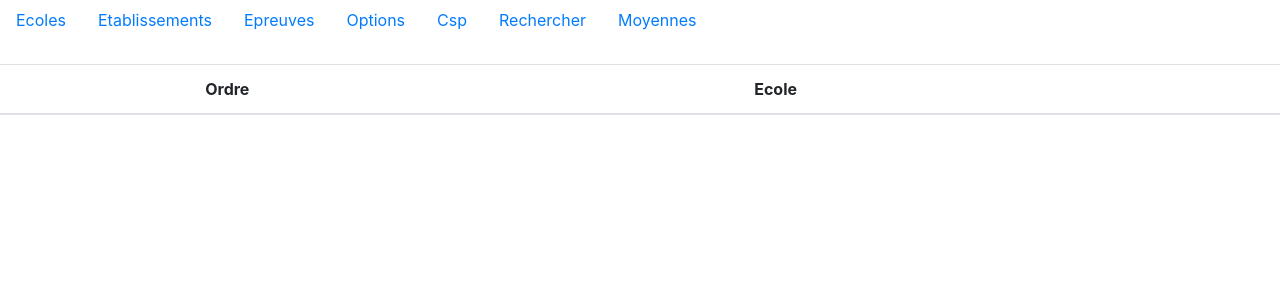
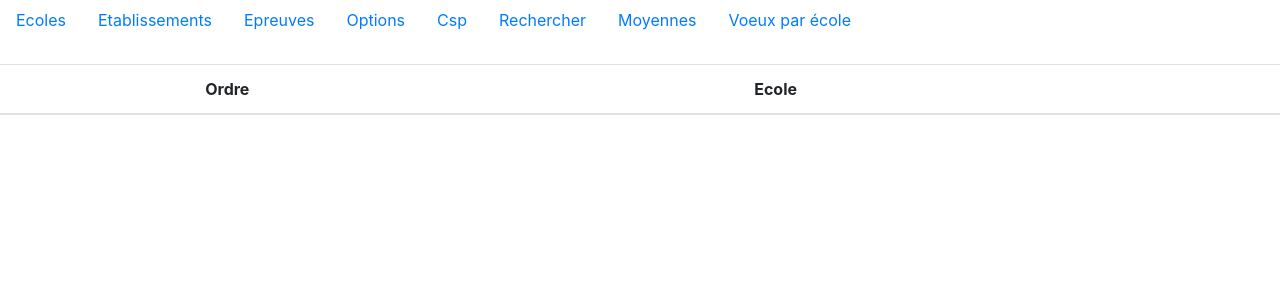
Before and after one commit to Jcz125/exam-results-app, a Flask app: page /voeux/1 in a window 1280 px wide. Shown: the top 300 px of the page. Run offline with Flask 2, Linux system fonts and the light colour scheme; data that the repository does not hold is empty; some libraries are stand-ins or nearby versions.

Commit message:
add nav voeuxparecole

```diff
--- a/web/templates/liste_candidat.html
+++ b/web/templates/liste_candidat.html
@@ -42,6 +42,9 @@
       </li>
       <li class="nav-item">
         <a class="nav-link " href="/moyenne_forms">Moyennes</a>
+      </li>
+      <li class="nav-item">
+        <a class="nav-link " href="/voeuxparecole">Voeux par école</a>
       </li>
   </ul>
 
--- a/web/templates/liste_classement.html
+++ b/web/templates/liste_classement.html
@@ -32,6 +32,9 @@
       <li class="nav-item">
         <a class="nav-link " href="/moyenne_forms">Moyennes</a>
       </li>
+      <li class="nav-item">
+        <a class="nav-link " href="/voeuxparecole">Voeux par école</a>
+      </li>
   </ul>
     <br>
     <table class="table table-striped">
--- a/web/templates/liste_csp.html
+++ b/web/templates/liste_csp.html
@@ -32,6 +32,9 @@
       <li class="nav-item">
         <a class="nav-link " href="/moyenne_forms">Moyennes</a>
       </li>
+      <li class="nav-item">
+        <a class="nav-link " href="/voeuxparecole">Voeux par école</a>
+      </li>
   </ul>
   <br>
   <table class="table table-striped">
--- a/web/templates/liste_ecole.html
+++ b/web/templates/liste_ecole.html
@@ -31,6 +31,9 @@
       <li class="nav-item">
         <a class="nav-link " href="/moyenne_forms">Moyennes</a>
       </li>
+      <li class="nav-item">
+        <a class="nav-link " href="/voeuxparecole">Voeux par école</a>
+      </li>
   </ul>
   <br>
 
--- a/web/templates/liste_epreuve.html
+++ b/web/templates/liste_epreuve.html
@@ -32,6 +32,9 @@
       <li class="nav-item">
         <a class="nav-link " href="/moyenne_forms">Moyennes</a>
       </li>
+      <li class="nav-item">
+        <a class="nav-link " href="/voeuxparecole">Voeux par école</a>
+      </li>
   </ul>
 <br>
   <table class="table table-striped">
--- a/web/templates/liste_etablissement.html
+++ b/web/templates/liste_etablissement.html
@@ -45,6 +45,9 @@ td{
       </li>
       <li class="nav-item">
         <a class="nav-link " href="/moyenne_forms">Moyennes</a>
+      </li>
+      <li class="nav-item">
+        <a class="nav-link " href="/voeuxparecole">Voeux par école</a>
       </li>
 
   </ul>
--- a/web/templates/liste_notes.html
+++ b/web/templates/liste_notes.html
@@ -31,6 +31,9 @@
       </li>
       <li class="nav-item">
         <a class="nav-link " href="/moyenne_forms">Moyennes</a>
+      </li>
+      <li class="nav-item">
+        <a class="nav-link " href="/voeuxparecole">Voeux par école</a>
       </li>
   </ul>
 
--- a/web/templates/liste_option.html
+++ b/web/templates/liste_option.html
@@ -32,6 +32,9 @@
       <li class="nav-item">
         <a class="nav-link " href="/moyenne_forms">Moyennes</a>
       </li>
+      <li class="nav-item">
+        <a class="nav-link " href="/voeuxparecole">Voeux par école</a>
+      </li>
   </ul>
  <br>
  <table class="table table-striped">
--- a/web/templates/liste_voeux.html
+++ b/web/templates/liste_voeux.html
@@ -32,6 +32,9 @@
       <li class="nav-item">
         <a class="nav-link " href="/moyenne_forms">Moyennes</a>
       </li>
+      <li class="nav-item">
+        <a class="nav-link " href="/voeuxparecole">Voeux par école</a>
+      </li>
   </ul>
 
     <br>
--- a/web/templates/moyenne_epreuve_etab.html
+++ b/web/templates/moyenne_epreuve_etab.html
@@ -31,6 +31,9 @@
       </li>
       <li class="nav-item">
         <a class="nav-link " href="/moyenne_forms">Moyennes</a>
+      </li>
+      <li class="nav-item">
+        <a class="nav-link " href="/voeuxparecole">Voeux par école</a>
       </li>
   </ul>
 
--- a/web/templates/moyenne_forms.html
+++ b/web/templates/moyenne_forms.html
@@ -30,6 +30,9 @@
           </li>
           <li class="nav-item">
             <a class="nav-link active" href="/moyenne_forms">Moyennes</a>
+          </li>
+          <li class="nav-item">
+            <a class="nav-link " href="/voeuxparecole">Voeux par école</a>
           </li>
       </ul>
 <br>
--- a/web/templates/rech_candidat.html
+++ b/web/templates/rech_candidat.html
@@ -32,6 +32,9 @@
           <li class="nav-item">
             <a class="nav-link " href="/moyenne_forms">Moyennes</a>
           </li>
+          <li class="nav-item">
+            <a class="nav-link " href="/voeuxparecole">Voeux par école</a>
+          </li>
       </ul>
 <br>
 <br>
--- a/web/templates/result_rech.html
+++ b/web/templates/result_rech.html
@@ -31,6 +31,9 @@
           <li class="nav-item">
             <a class="nav-link " href="/moyenne_forms">Moyennes</a>
           </li>
+          <li class="nav-item">
+            <a class="nav-link " href="/voeuxparecole">Voeux par école</a>
+          </li>
       </ul>
 
     <br>
--- a/web/templates/voeux_ecole.html
+++ b/web/templates/voeux_ecole.html
@@ -32,6 +32,9 @@
       <li class="nav-item">
         <a class="nav-link " href="/moyenne_forms">Moyennes</a>
       </li>
+      <li class="nav-item">
+        <a class="nav-link active" href="/voeuxparecole">Voeux par école</a>
+      </li>
   </ul>
  <br>
  <table class="table table-striped nav-pills">
```
